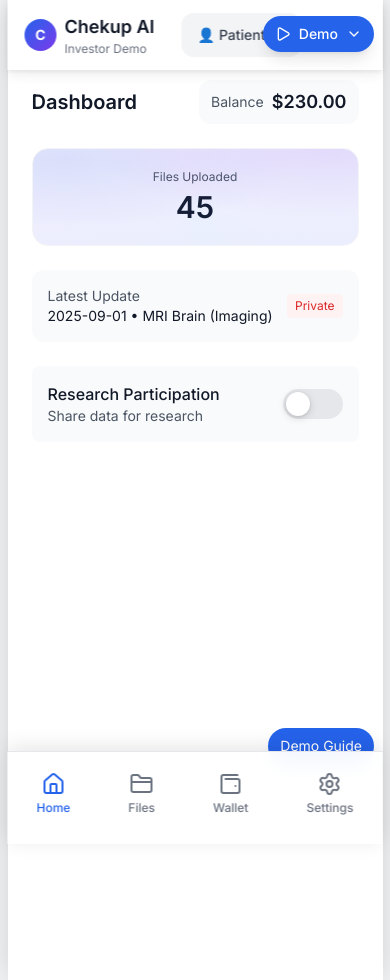
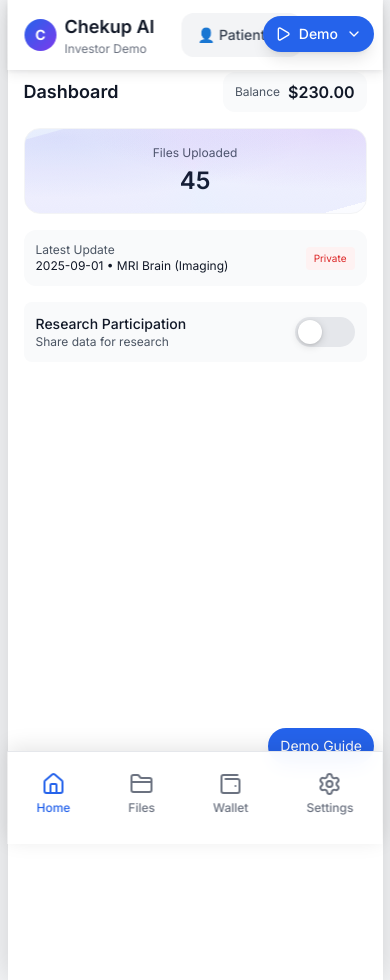
Before and after one commit to gokulsrinaths/ChekupAI, a React (Create React App) app: page / in a window 390 px wide. Built offline with nearby package versions, Linux system fonts and the light colour scheme; the HTML template or start-up script is replaced by a standard one.

Commit message:
Make entire application mobile responsive - optimize all screens for mobile view

```diff
--- a/src/components/DashboardScreen.js
+++ b/src/components/DashboardScreen.js
@@ -42,54 +42,52 @@
     .sort((a, b) => new Date(b.date) - new Date(a.date))[0];
 
   return (
-    <div className="min-h-screen bg-white pb-24 w-full">
+    <div className="min-h-screen bg-white pb-24 w-full max-w-mobile mx-auto">
       {/* Header with balance top-right */}
-      <div className="px-6 py-6 flex items-center justify-between">
-        <h1 className="text-xl font-semibold text-gray-900">Dashboard</h1>
+      <div className="px-4 py-4 flex items-center justify-between">
+        <h1 className="text-lg font-semibold text-gray-900">Dashboard</h1>
         <div className="flex items-center space-x-2 bg-gray-50 px-3 py-2 rounded-xl">
-          <span className="text-sm text-gray-600">Balance</span>
-          <span className="text-lg font-semibold text-gray-900">${userData.balance.toFixed(2)}</span>
+          <span className="text-xs text-gray-600">Balance</span>
+          <span className="text-base font-semibold text-gray-900">${userData.balance.toFixed(2)}</span>
         </div>
       </div>
 
       {/* Summary (center) */}
-      <div className="px-6 mb-6">
-        <div className="brand-pulse rounded-2xl p-5 border border-gray-100 text-center">
+      <div className="px-4 mb-4">
+        <div className="brand-pulse rounded-2xl p-4 border border-gray-100 text-center">
           <p className="text-xs text-gray-600 mb-1">Files Uploaded</p>
-          <p className="text-3xl font-semibold text-gray-900">{totalFiles}</p>
+          <p className="text-2xl font-semibold text-gray-900">{totalFiles}</p>
         </div>
       </div>
 
       {/* Latest Update */}
-      <div className="px-6 mb-6">
-        <div className="bg-gray-50 rounded-xl p-4 flex items-center justify-between">
-          <div>
-            <p className="text-sm text-gray-600">Latest Update</p>
+      <div className="px-4 mb-4">
+        <div className="bg-gray-50 rounded-xl p-3 flex items-center justify-between">
+          <div className="flex-1 min-w-0">
+            <p className="text-xs text-gray-600">Latest Update</p>
             {latestFile ? (
-              <p className="text-sm text-gray-900">
+              <p className="text-xs text-gray-900 truncate">
                 {latestFile.date} • {latestFile.name} ({latestFile.type})
               </p>
             ) : (
-              <p className="text-sm text-gray-900">No recent updates</p>
+              <p className="text-xs text-gray-900">No recent updates</p>
             )}
           </div>
           {latestFile && (
-            <span className={`text-xs px-2 py-1 rounded ${getFileStatusColor(latestFile.status)}`}>
+            <span className={`text-[10px] px-2 py-1 rounded flex-shrink-0 ml-2 ${getFileStatusColor(latestFile.status)}`}>
               {getFileStatusText(latestFile.status)}
             </span>
           )}
         </div>
       </div>
 
-      {/* No files list on Home */}
-
       {/* Research Toggle Section */}
-      <div className="px-6 mb-6">
-        <div className="bg-gray-50 rounded-lg p-4">
+      <div className="px-4 mb-4">
+        <div className="bg-gray-50 rounded-lg p-3">
           <div className="flex items-center justify-between">
-            <div>
-              <h3 className="font-medium text-gray-900">Research Participation</h3>
-              <p className="text-sm text-gray-600">Share data for research</p>
+            <div className="flex-1 min-w-0">
+              <h3 className="font-medium text-gray-900 text-sm">Research Participation</h3>
+              <p className="text-xs text-gray-600">Share data for research</p>
             </div>
             <div
               onClick={handleToggleResearch}
@@ -98,7 +96,7 @@
               role="switch"
               aria-checked={userData.allowResearch}
               aria-label="Allow anonymized data for research"
-              className={`toggle-switch cursor-pointer ${userData.allowResearch ? 'active' : ''}`}
+              className={`toggle-switch cursor-pointer flex-shrink-0 ${userData.allowResearch ? 'active' : ''}`}
             />
           </div>
         </div>
--- a/src/components/FilesScreen.js
+++ b/src/components/FilesScreen.js
@@ -106,20 +106,20 @@
   }, [aiMessages]);
 
   return (
-    <div className="min-h-screen bg-white pb-24">
+    <div className="min-h-screen bg-white pb-24 max-w-mobile mx-auto">
       {/* Header */}
-      <div className="px-6 py-6 flex items-center justify-between">
-        <h1 className="text-xl font-semibold text-gray-900">Files</h1>
+      <div className="px-4 py-4 flex items-center justify-between">
+        <h1 className="text-lg font-semibold text-gray-900">Files</h1>
         <button
           onClick={() => setShowDetail(true) || setSelectedFile({ id: Date.now(), name: 'New File', type: 'Imaging', status: 'private', icon: '🖼️', size: '—', date: new Date().toISOString().slice(0,10), earnings: 0 })}
-          className="px-3 py-2 rounded-lg bg-blue-600 text-white text-sm"
+          className="px-3 py-2 rounded-lg bg-blue-600 text-white text-xs"
         >
           Add File
         </button>
       </div>
 
       {/* Files List */}
-      <div className="px-6">
+      <div className="px-4">
         <div className="space-y-2">
           {files.map((file) => (
             <button
@@ -127,14 +127,14 @@
               onClick={() => handleFileAction(file, 'view')}
               className="w-full flex items-center justify-between p-3 bg-gray-50 rounded-lg text-left hover:bg-gray-100 transition-colors"
             >
-              <div className="flex items-center space-x-3">
-                <span className="text-lg">{file.icon}</span>
-                <div>
-                  <p className="font-medium text-gray-900">{file.name}</p>
-                  <p className="text-sm text-gray-600">{file.type} • {file.size || '—'} • {file.date || ''}</p>
+              <div className="flex items-center space-x-3 flex-1 min-w-0">
+                <span className="text-lg flex-shrink-0">{file.icon}</span>
+                <div className="flex-1 min-w-0">
+                  <p className="font-medium text-gray-900 text-sm truncate">{file.name}</p>
+                  <p className="text-xs text-gray-600 truncate">{file.type} • {file.size || '—'} • {file.date || ''}</p>
                 </div>
               </div>
-              <div className="flex items-center space-x-2">
+              <div className="flex items-center space-x-2 flex-shrink-0">
                 {renderStatusChip(file.status)}
               </div>
             </button>
--- a/src/components/PharmaViewScreen.js
+++ b/src/components/PharmaViewScreen.js
@@ -104,16 +104,16 @@
   };
 
   return (
-    <div className="min-h-screen bg-white pb-24">
+    <div className="min-h-screen bg-white pb-24 max-w-mobile mx-auto">
       {/* Header */}
-      <div className="px-6 py-6">
-        <h1 className="text-xl font-semibold text-gray-900">Marketplace</h1>
+      <div className="px-4 py-4">
+        <h1 className="text-lg font-semibold text-gray-900">Marketplace</h1>
         <p className="text-xs text-gray-500 mt-1">Search, filter, and request de-identified cohorts</p>
       </div>
 
 
       {/* Controls */}
-      <div className="px-6 mb-3" style={{ position: 'sticky', top: 64, zIndex: 20, background: 'white', boxShadow: '0 1px 0 rgba(0,0,0,0.06)' }}>
+      <div className="px-4 mb-3" style={{ position: 'sticky', top: 64, zIndex: 20, background: 'white', boxShadow: '0 1px 0 rgba(0,0,0,0.06)' }}>
         <input
           value={query}
           onChange={(e)=>{ setQuery(e.target.value); }}
--- a/src/components/SettingsScreen.js
+++ b/src/components/SettingsScreen.js
@@ -23,27 +23,27 @@
   };
 
   return (
-    <div className="min-h-screen bg-white pb-24">
+    <div className="min-h-screen bg-white pb-24 max-w-mobile mx-auto">
       {/* Header */}
-      <div className="px-6 py-6">
-        <h1 className="text-xl font-semibold text-gray-900">Settings</h1>
+      <div className="px-4 py-4">
+        <h1 className="text-lg font-semibold text-gray-900">Settings</h1>
       </div>
 
       {/* Profile Section */}
-      <div className="px-6 mb-6">
-        <div className="bg-gray-50 rounded-lg p-4">
+      <div className="px-4 mb-4">
+        <div className="bg-gray-50 rounded-lg p-3">
           <div className="flex items-center space-x-3">
             <span className="text-lg">👤</span>
             <div>
-              <h3 className="font-medium text-gray-900">John Doe</h3>
-              <p className="text-sm text-gray-600">john.doe@example.com</p>
+              <h3 className="font-medium text-gray-900 text-sm">John Doe</h3>
+              <p className="text-xs text-gray-600">john.doe@example.com</p>
             </div>
           </div>
         </div>
       </div>
 
       {/* Settings Options */}
-      <div className="px-6 space-y-4">
+      <div className="px-4 space-y-3">
         {/* Data Sharing */}
         <div className="bg-gray-50 rounded-lg p-4">
           <div className="flex items-center justify-between">
--- a/src/components/WalletScreen.js
+++ b/src/components/WalletScreen.js
@@ -64,19 +64,19 @@
 
 
   return (
-    <div className="min-h-screen bg-white pb-24">
+    <div className="min-h-screen bg-white pb-24 max-w-mobile mx-auto">
       {/* Header */}
-      <div className="px-6 py-6">
-        <h1 className="text-xl font-semibold text-gray-900">Wallet</h1>
+      <div className="px-4 py-4">
+        <h1 className="text-lg font-semibold text-gray-900">Wallet</h1>
       </div>
 
       {/* Balance Card */}
-      <div className="px-6 mb-6">
-        <div className="bg-gray-50 rounded-lg p-4">
-          <div className="flex items-center justify-between mb-4">
+      <div className="px-4 mb-4">
+        <div className="bg-gray-50 rounded-lg p-3">
+          <div className="flex items-center justify-between mb-3">
             <div>
-              <p className="text-sm text-gray-600">Balance</p>
-              <p className="text-2xl font-semibold text-gray-900">${userData.balance.toFixed(2)}</p>
+              <p className="text-xs text-gray-600">Balance</p>
+              <p className="text-xl font-semibold text-gray-900">${userData.balance.toFixed(2)}</p>
             </div>
             <span className="text-lg">💳</span>
           </div>
@@ -84,7 +84,7 @@
           <button
             onClick={handleCashOut}
             disabled={userData.balance === 0}
-            className={`w-full py-2 rounded-lg font-medium ${
+            className={`w-full py-2 rounded-lg font-medium text-sm ${
               userData.balance === 0
                 ? 'bg-gray-200 text-gray-400 cursor-not-allowed'
                 : 'bg-blue-600 text-white hover:bg-blue-700'
@@ -97,8 +97,8 @@
 
 
       {/* Transaction History */}
-      <div className="px-6">
-        <h2 className="text-lg font-medium text-gray-900 mb-3">Recent Activity</h2>
+      <div className="px-4">
+        <h2 className="text-base font-medium text-gray-900 mb-3">Recent Activity</h2>
         <div className="space-y-2">
           {transactions.map((transaction, index) => (
             <div
```
Also changed, not shown: src/components/DoctorViewScreen.js (+23 -21 lines).
